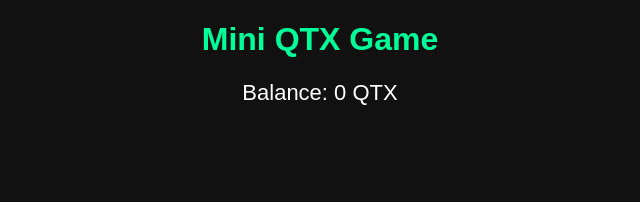
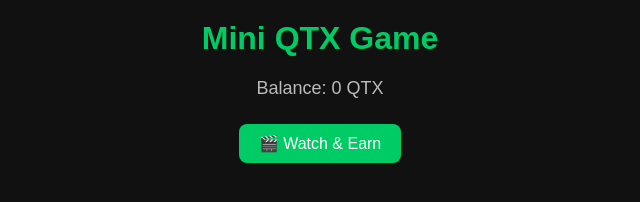
Before and after one commit to khalid33056/qtx-mini-apo, a plain HTML site: page index.html in a window 1280 px wide. Shown: the whole page, without its empty margins (320-960 px from the left). Drawn offline with Linux system fonts and the light colour scheme.

Commit message:
Update index.html

```diff
--- a/index.html
+++ b/index.html
@@ -1,72 +1,81 @@
 <!DOCTYPE html>
 <html lang="en">
 <head>
-  <meta charset="UTF-8" />
-  <meta name="viewport" content="width=device-width, initial-scale=1.0"/>
+  <meta charset="UTF-8">
+  <meta name="viewport" content="width=device-width, initial-scale=1.0">
   <title>Mini QTX Game</title>
   <style>
     body {
       font-family: Arial, sans-serif;
       text-align: center;
-      background: #111;
+      background-color: #111;
       color: #fff;
+      margin: 0;
+      padding: 0;
     }
     h1 {
-      color: #00ff99;
+      color: #00cc66;
+      margin-top: 20px;
     }
     #balance {
-      font-size: 22px;
-      margin: 15px;
+      margin: 15px 0;
+      font-size: 18px;
+      color: #bbb;
     }
-    .coinAnim {
-      position: absolute;
-      color: gold;
-      font-weight: bold;
-      font-size: 20px;
-      animation: fly 1s ease-out forwards;
+    button {
+      background: #00cc66;
+      color: white;
+      border: none;
+      padding: 10px 20px;
+      font-size: 16px;
+      border-radius: 8px;
+      cursor: pointer;
+      margin: 10px;
     }
-    @keyframes fly {
-      from { opacity: 1; transform: translateY(0); }
-      to { opacity: 0; transform: translateY(-60px); }
+    button:hover {
+      background: #00994d;
     }
-    #adResult {
-      margin-top: 10px;
-      font-size: 16px;
-      color: #0f0;
+    .ads-container {
+      margin-top: 20px;
     }
   </style>
   <script async src="https://sad.adsgram.ai/js/sad.min.js"></script>
 </head>
 <body>
   <h1>Mini QTX Game</h1>
-  <p id="balance">Balance: 0 QTX</p>
+  <div id="balance">Balance: 0 QTX</div>
 
-  <!-- AdsGram Block -->
-  <adsgram-task block-id="task_14370"></adsgram-task>
+  <!-- Watch & Earn Button -->
+  <button onclick="showAd()">🎬 Watch & Earn</button>
 
-  <p id="adResult"></p>
+  <div class="ads-container">
+    <!-- Correct AdsGram Task -->
+    <adsgram-task block-id="task-14370"></adsgram-task>
+  </div>
 
   <script>
     let balance = 0;
 
-    // Jab ad pura watch hoga
-    document.addEventListener('adsgram-task-complete', function(e){
-        const earned = 5; // reward amount
-        balance += earned;
-        document.getElementById('balance').textContent = "Balance: " + balance + " QTX";
-
-        // Coin animation
-        const coin = document.createElement('div');
-        coin.className = 'coinAnim';
-        coin.textContent = `+${earned}`;
-        const rect = document.querySelector('adsgram-task').getBoundingClientRect();
-        coin.style.left = (rect.left + rect.width/2 - 10) + 'px';
-        coin.style.top = (rect.top - 30) + 'px';
-        document.body.appendChild(coin);
-        setTimeout(()=> coin.remove(), 1000);
-
-        document.getElementById('adResult').textContent = `✅ Ad finished! You earned ${earned} QTX.`;
-    });
+    function showAd() {
+      try {
+        window.Adsgram.show({
+          blockId: "task-14370",
+          debug: true,
+          onReward: function() {
+            balance += 10; // har ad par 10 QTX milega
+            document.getElementById("balance").innerText = "Balance: " + balance + " QTX";
+            alert("🎉 You earned 10 QTX!");
+          },
+          onError: function(error) {
+            console.error("Adsgram error:", error);
+            alert("Ad failed: " + error);
+          }
+        });
+      } catch (err) {
+        console.error("Ad load error:", err);
+        alert("Something went wrong!");
+      }
+    }
   </script>
 </body>
 </html>
```
